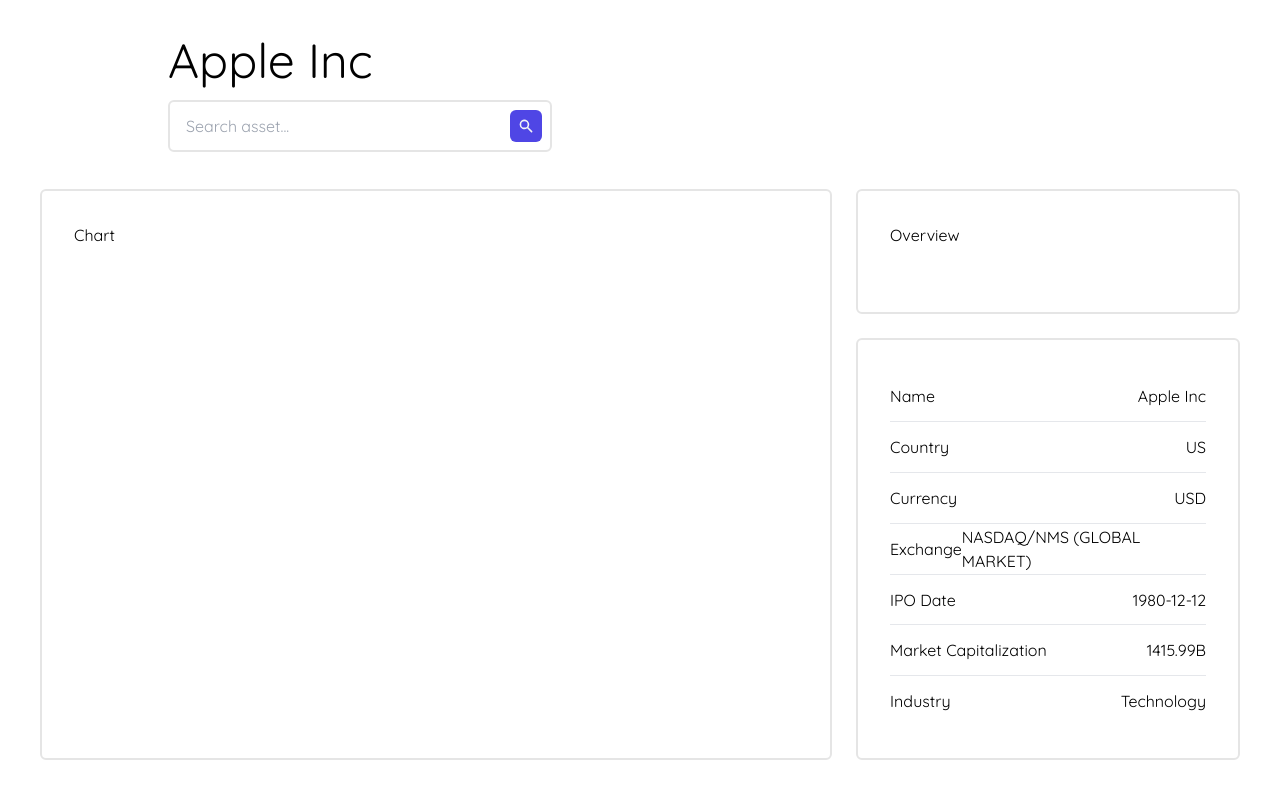
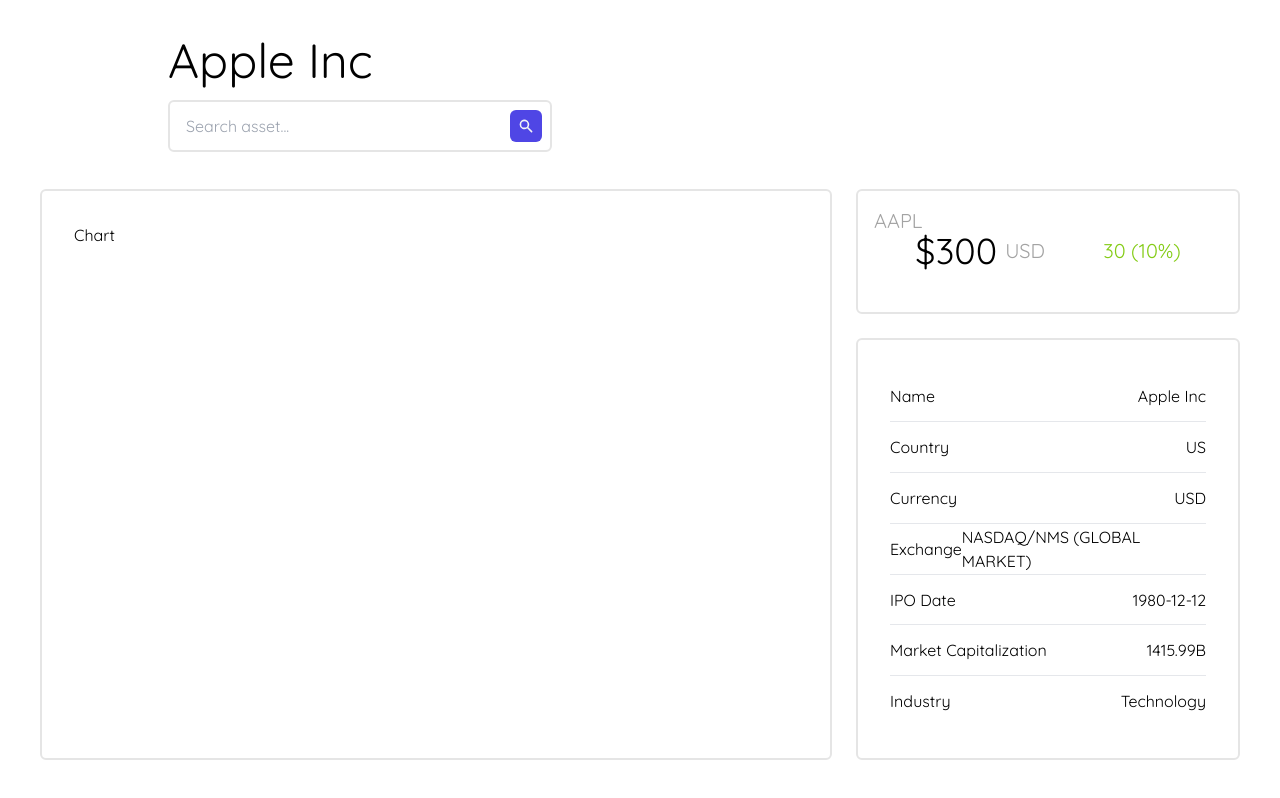
Before and after one commit to ash-fallon/asset-display-panel, a React (Create React App) app: page / in a window 1280 px wide. Built offline with nearby package versions, Linux system fonts and the light colour scheme.

Commit message:
Finished overview component with dummy data

```diff
--- a/src/components/MainDisplay.js
+++ b/src/components/MainDisplay.js
@@ -1,6 +1,7 @@
 import Card from './Card';
 import Header from './Header';
 import Details from './Details';
+import Overview from './Overview';
 import { dummyCompanyProfileData } from '../constants/dummyData';
 
 const MainDisplay = () => {
@@ -13,7 +14,13 @@
         <Card>Chart</Card>
       </div>
       <div>
-        <Card>Overview</Card>
+        <Overview
+          symbol={dummyCompanyProfileData.ticker}
+          price={300}
+          change={30}
+          changePercent={10.0}
+          currency={'USD'}
+        ></Overview>
       </div>
       <div className='row-span-2 xl:row-span-3'>
         <Details details={dummyCompanyProfileData} />
--- a/src/components/Overview.js
+++ b/src/components/Overview.js
@@ -13,7 +13,13 @@
             {currency}
           </span>
         </span>
-        <span></span>
+        <span
+          className={`text-lg xl:text-xl 2xl:text-2xl ${
+            change > 0 ? 'text-lime-500' : 'text-red-500'
+          }`}
+        >
+          {change} <span>({changePercent}%)</span>
+        </span>
       </div>
     </Card>
   );
```
